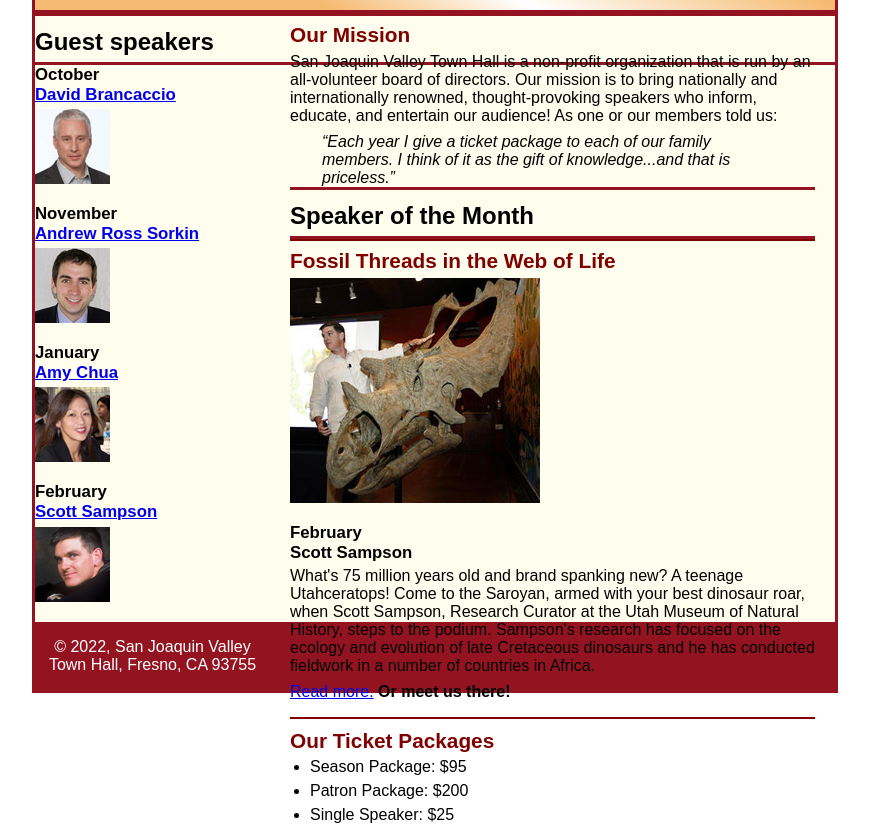
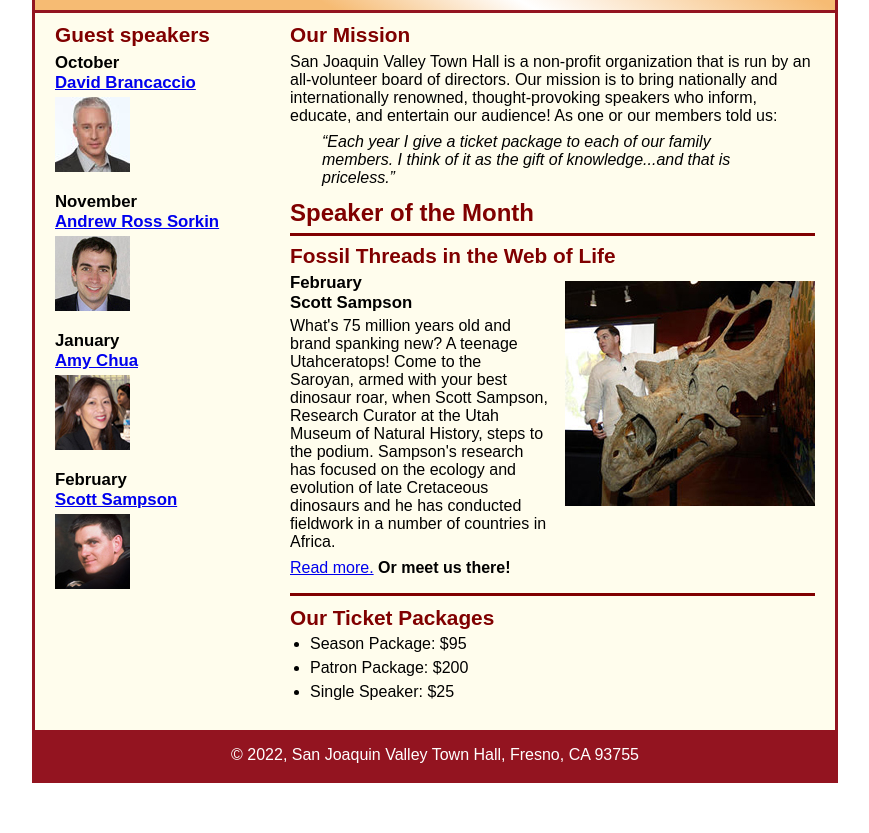
Before and after one commit to elico04/chapter6, a plain HTML site: page index.html in a window 1280 px wide. Shown: the part 110-943 px from the top of the page, without its empty margins (205-1074 px from the left). After the commit the page ends 893 px from the top, so only its background shows below. Drawn offline with Linux system fonts and the light colour scheme.

Commit message:
Add files via upload

```diff
--- a/index.html
+++ b/index.html
@@ -5,6 +5,7 @@
 	<meta charset="utf-8">
 	<title>San Joaquin Valley Town Hall</title>
 	<link rel="shortcut icon" href="images/favicon.ico">
+	<link rel="stylesheet" href="styles/c6_speaker.css">
 	<link rel="stylesheet" href="styles/c6_main.css">
 </head>
 
@@ -46,7 +47,7 @@
 		</section>
 
 		<aside>
-			<h1>Guest speakers</h1>
+			<h2>Guest speakers</h2>
 			<h3>October<br><a href="speakers/brancaccio.html">David Brancaccio</a></h3>
 			<img src="images/brancaccio75.jpg" alt="David Brancaccio photo">
 			<h3>November<br><a href="speakers/sorkin.html">Andrew Ross Sorkin</a></h3>
--- a/styles/c6_main.css
+++ b/styles/c6_main.css
@@ -53,8 +53,6 @@ main {
 main h1 {
 	font-size: 150%;
 	padding: .5em 0 .25em 0;
-    border-top: 3px solid #931420;
-    border-bottom: 3px solid #931420;
 }
 main h2 {
 	color: #800000;
@@ -85,8 +83,8 @@ main li {
 /* the styles for the article */
 article {
 	padding: .5em 0;
-	border-top: 2px solid #800000;
-	border-bottom: 2px solid #800000;
+	border-top: 3px solid #800000;
+	border-bottom: 3px solid #800000;
 }
 article h2 {
 	padding-top: 0;
@@ -121,7 +119,7 @@ aside img {
 
 /* the styles for the footer */
 footer {
-	background-color: #931420;]
+	background-color: #931420;
 	clear: both;
 }
 footer p {
```
Also changed, not shown: c6_index.html (+1 -1 lines).
